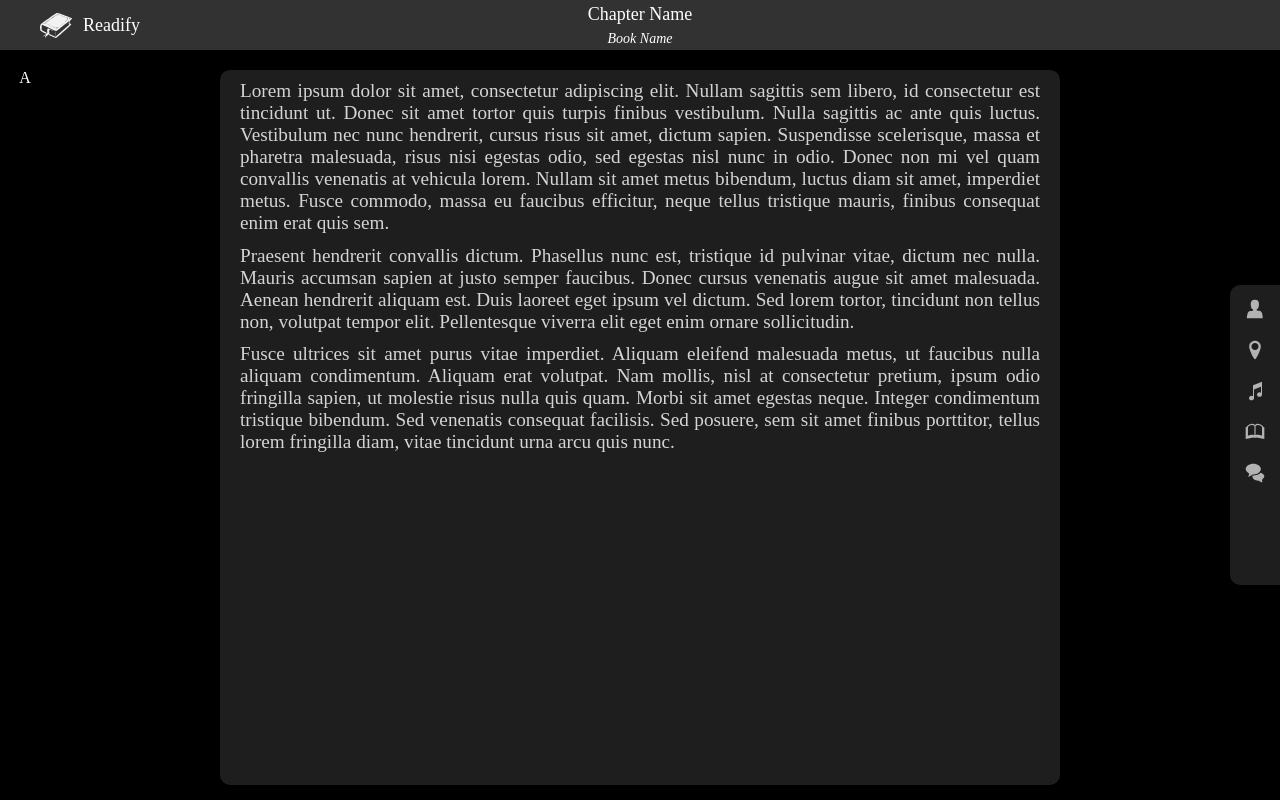
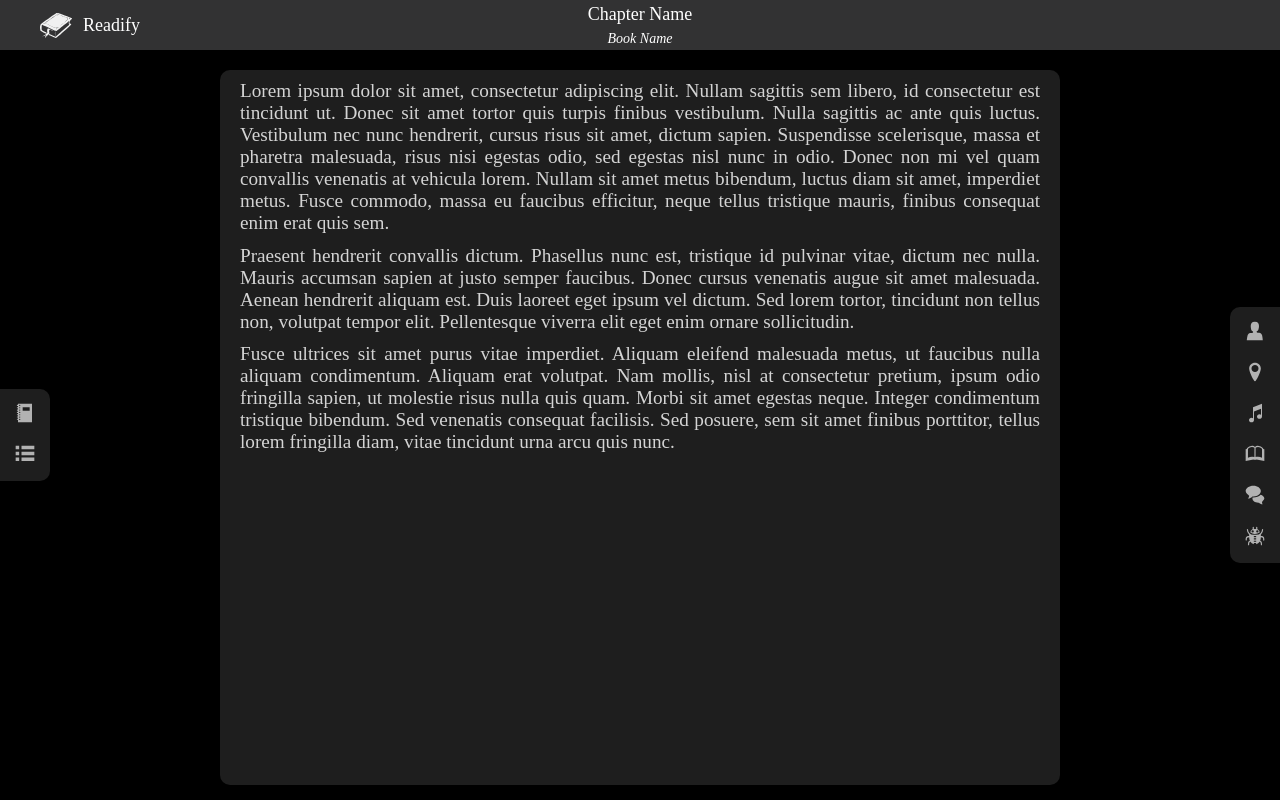
Before and after one commit to Zendrians/ER-Reader, a React (Vite) app: page / in a window 1280 px wide. Built offline with nearby package versions, Linux system fonts and the light colour scheme.

Commit message:
Add & refactor bars

```diff
--- /dev/null
+++ b/src/assets/reactSvg/BugIcon.tsx
@@ -0,0 +1,24 @@
+import React from "react";
+
+const BugIcon: React.FC = () => {
+  return (
+    <svg
+      xmlns="http://www.w3.org/2000/svg"
+      width="28"
+      height="28"
+      fill="none"
+      viewBox="0 0 28 28"
+    >
+      <path
+        fill="#B2B2B2"
+        d="M14 11.901a8.861 8.861 0 004.553-1.317.36.36 0 00.115-.267l-.001-.027a3.4 3.4 0 00-2.078-2.942c-.16-.059-.256-.187-.256-.339V5.25a.584.584 0 00-1.166 0v1.4a.35.35 0 01-.35.35h-1.634a.35.35 0 01-.35-.35v-1.4a.584.584 0 00-1.166 0V7a.35.35 0 01-.231.314 3.406 3.406 0 00-2.103 2.968v.034c0 .119.059.225.15.288a6.821 6.821 0 004.54 1.295L14 11.9zm2.333-3.733a1.167 1.167 0 110 2.334 1.167 1.167 0 010-2.334zm-4.666 0a1.167 1.167 0 11-.001 2.334 1.167 1.167 0 010-2.334z"
+      ></path>
+      <path
+        fill="currentColor"
+        d="M19.833 14.001v-1.166a7.23 7.23 0 002.334-5.247A.584.584 0 1021 7.584a5.302 5.302 0 01-1.29 3.39 5.574 5.574 0 01-4.163 1.86h-3.029l-.087.002a5.573 5.573 0 01-4.155-1.85A5.297 5.297 0 017 7.6a.584.584 0 10-1.167-.004 7.224 7.224 0 002.329 5.234l.005 1.171c-3.5.07-3.5 1.657-3.5 4.049a.584.584 0 001.166 0c0-2.007 0-2.8 2.334-2.882.036 1.295.286 2.521.714 3.659-.447.007-.812.205-1.1.483a4.5 4.5 0 00-.829 2.615c0 .234.018.464.052.688L7 22.75a.584.584 0 001.167 0v-.163a3.817 3.817 0 01.454-2.445c.192-.178.467-.3.77-.309a4.436 4.436 0 003.422 2.332l.02-1.165h2.334v1.167a4.43 4.43 0 003.43-2.31c.014-.024.017-.024.02-.024.297 0 .568.111.774.293.306.54.488 1.184.488 1.873 0 .207-.017.41-.048.609l.002.141a.583.583 0 001.167 0v-.163a4.52 4.52 0 00-.791-3.269 2.147 2.147 0 00-1.05-.544c.392-1.07.642-2.304.674-3.593 2.334-.014 2.334.826 2.334 2.867a.583.583 0 001.166 0c0-2.368 0-3.955-3.5-4.048v.001zm-4.666 5.833h-2.334v-1.166h2.334v1.166zm0-2.333h-2.334v-1.167h2.334v1.167zm0-2.333h-2.334V14h2.334v1.167z"
+      ></path>
+    </svg>
+  );
+}
+
+export default BugIcon;
--- /dev/null
+++ b/src/assets/reactSvg/ListIcon.tsx
@@ -0,0 +1,20 @@
+import React from "react";
+
+const ListIcon: React.FC = () => {
+  return (
+    <svg
+      xmlns="http://www.w3.org/2000/svg"
+      width="28"
+      height="28"
+      fill="none"
+      viewBox="0 0 28 28"
+    >
+      <path
+        fill="currentColor"
+        d="M4.667 5.833h3.5v3.5h-3.5v-3.5zM4.667 11.667h3.5v3.5h-3.5v-3.5zM4.667 17.5h3.5V21h-3.5v-3.5zM10.5 5.833h12.833v3.5H10.5v-3.5zM10.5 11.667h12.833v3.5H10.5v-3.5zM10.5 17.5h12.833V21H10.5v-3.5z"
+      ></path>
+    </svg>
+  );
+};
+
+export default ListIcon;
--- /dev/null
+++ b/src/assets/reactSvg/NoteBookIcon.tsx
@@ -0,0 +1,20 @@
+import React from "react";
+
+const NoteBookIcon: React.FC = () => {
+  return (
+    <svg
+      xmlns="http://www.w3.org/2000/svg"
+      width="28"
+      height="28"
+      fill="none"
+      viewBox="0 0 28 28"
+    >
+      <path
+        fill="currentColor"
+        d="M7.002 4.667v1.166h-.606a.56.56 0 00-.56.56.56.56 0 00.558.607h.608v1.167h-.606a.56.56 0 00-.56.56.56.56 0 00.558.607h.608V10.5h-.606a.56.56 0 00-.56.56.56.56 0 00.558.607h.608v1.166h-.606a.56.56 0 00-.56.56.56.56 0 00.558.607h.608v1.167h-.606a.56.56 0 000 1.12h.606v1.166h-.606a.56.56 0 000 1.12h.606v1.167h-.606a.56.56 0 000 1.12h.606v2.333h14V4.667h-14zM8.752 21a.584.584 0 110-1.167.584.584 0 010 1.167zm0-2.333a.584.584 0 110-1.168.584.584 0 010 1.168zm0-2.334a.584.584 0 110-1.167.584.584 0 010 1.167zm0-2.333a.584.584 0 110-1.167.584.584 0 010 1.167zm0-2.333a.584.584 0 110-1.168.584.584 0 010 1.168zm0-2.334a.584.584 0 110-1.167.584.584 0 010 1.167zm0-2.333a.584.584 0 110-1.167.584.584 0 010 1.167zm9.917 4.667h-7v-3.5h7v3.5z"
+      ></path>
+    </svg>
+  );
+}
+
+export default NoteBookIcon;
--- /dev/null
+++ b/src/modules/Reader/components/readerFeaturesBar/ReaderFeaturesBar.tsx
@@ -0,0 +1,35 @@
+import React from "react";
+import PanelIcon from "../../../Shared/components/panelIcon/PanelIcon";
+import CharacterIcon from "../../../../assets/reactSvg/CharacterIcon";
+import LocationIcon from "../../../../assets/reactSvg/LocationIcon";
+import MusicIcon from "../../../../assets/reactSvg/MusicIcon";
+import OpenBookIcon from "../../../../assets/reactSvg/OpenBookIcon";
+import ChatBubbleIcon from "../../../../assets/reactSvg/ChatBubbleIcon";
+import BugIcon from "../../../../assets/reactSvg/BugIcon";
+
+const ReaderFeaturesBar: React.FC = () => {
+  return (
+    <React.Fragment>
+      <PanelIcon>
+        <CharacterIcon />
+      </PanelIcon>
+      <PanelIcon>
+        <LocationIcon />
+      </PanelIcon>
+      <PanelIcon>
+        <MusicIcon />
+      </PanelIcon>
+      <PanelIcon>
+        <OpenBookIcon />
+      </PanelIcon>
+      <PanelIcon>
+        <ChatBubbleIcon />
+      </PanelIcon>
+      <PanelIcon>
+        <BugIcon />
+      </PanelIcon>
+    </React.Fragment>
+  );
+};
+
+export default ReaderFeaturesBar;
--- /dev/null
+++ b/src/modules/Reader/components/readerInfoBar/ReaderInfoBar.tsx
@@ -0,0 +1,19 @@
+import React from "react";
+import PanelIcon from "../../../Shared/components/panelIcon/PanelIcon";
+import NoteBookIcon from "../../../../assets/reactSvg/NoteBookIcon";
+import ListIcon from "../../../../assets/reactSvg/ListIcon";
+
+const ReaderInfoBar: React.FC = () => {
+  return (
+    <React.Fragment>
+      <PanelIcon>
+        <NoteBookIcon />
+      </PanelIcon>
+      <PanelIcon>
+        <ListIcon />
+      </PanelIcon>
+    </React.Fragment>
+  );
+};
+
+export default ReaderInfoBar;
--- a/src/modules/Reader/components/readerMainArea/ReaderMainArea.css
+++ b/src/modules/Reader/components/readerMainArea/ReaderMainArea.css
@@ -22,7 +22,7 @@
     line-height: 1.15;
 }
 
-.readerMainArea__righSidePanelContainer {
+.readerMainArea__sidePanelContainer {
     display: flex;
     align-content: center;
     flex-wrap: wrap;
--- a/src/modules/Reader/components/readerMainArea/ReaderMainArea.tsx
+++ b/src/modules/Reader/components/readerMainArea/ReaderMainArea.tsx
@@ -1,11 +1,17 @@
 import React from "react";
 import "./ReaderMainArea.css";
 import SelectionCorner from "../../../Shared/components/rightSidePanel/SelectionCorner";
+import ReaderFeaturesBar from "../readerFeaturesBar/ReaderFeaturesBar";
+import ReaderInfoBar from "../readerInfoBar/ReaderInfoBar";
 
 const ReaderMainArea: React.FC = () => {
   return (
     <section className="readerMainArea">
-      <div>A</div>
+      <div className="readerMainArea__sidePanelContainer">
+        <SelectionCorner orientation="right">
+          <ReaderInfoBar />
+        </SelectionCorner>
+      </div>
       <div className="readerMainArea__readingPanel">
         <p>
           Lorem ipsum dolor sit amet, consectetur adipiscing elit. Nullam
@@ -37,8 +43,10 @@ const ReaderMainArea: React.FC = () => {
           tellus lorem fringilla diam, vitae tincidunt urna arcu quis nunc.
         </p>
       </div>
-      <div className="readerMainArea__righSidePanelContainer">
-        <SelectionCorner />
+      <div className="readerMainArea__sidePanelContainer">
+        <SelectionCorner orientation="left">
+          <ReaderFeaturesBar />
+        </SelectionCorner>
       </div>
     </section>
   );
--- a/src/modules/Shared/components/rightSidePanel/SelectionCorner.css
+++ b/src/modules/Shared/components/rightSidePanel/SelectionCorner.css
@@ -1,15 +1,24 @@
-.rightSidePanel {
+.selectionCorner {
   display: flex;
   flex-direction: column;
   justify-items: center;
   align-items: center;
   padding: 10px;
   row-gap: 10px;
-  height: 300px;
   width: 50px;
   background-color: var(--shallow-background-color);
+}
+
+.selectionCorner--left {
   border-radius: 10px 0 0 10px;
   -webkit-box-shadow: -10px 10px 6px -10px rgba(0, 0, 0, 0.6);
   -moz-box-shadow: -10px 10px 6px -10px rgba(0, 0, 0, 0.6);
   box-shadow: -10px 10px 6px -10px rgba(0, 0, 0, 0.6);
 }
+
+.selectionCorner--right {
+  border-radius: 0 10px 10px 0;
+  -webkit-box-shadow: -10px 10px 6px -10px rgba(0, 0, 0, 0.6);
+  -moz-box-shadow: -10px 10px 6px -10px rgba(0, 0, 0, 0.6);
+  box-shadow: -10px 10px 6px -10px rgba(0, 0, 0, 0.6);
+}
--- a/src/modules/Shared/components/rightSidePanel/SelectionCorner.tsx
+++ b/src/modules/Shared/components/rightSidePanel/SelectionCorner.tsx
@@ -1,35 +1,18 @@
-import React from "react";
-import PanelIcon from "../panelIcon/PanelIcon";
-import CharacterIcon from "../../../../assets/reactSvg/CharacterIcon";
-import LocationIcon from "../../../../assets/reactSvg/LocationIcon";
-import MusicIcon from "../../../../assets/reactSvg/MusicIcon";
-import OpenBookIcon from "../../../../assets/reactSvg/OpenBookIcon";
-import ChatBubbleIcon from "../../../../assets/reactSvg/ChatBubbleIcon";
-
+import React, { ReactNode } from "react";
 import "./SelectionCorner.css";
 
-// interface IRightSidePanel {
-//   children: Array<ReactNode>;
-// }
+interface ISelectionCorner {
+  children: ReactNode;
+  orientation: "left" | "right";
+}
 
-const SelectionCorner: React.FC = () => {
+const SelectionCorner: React.FC<ISelectionCorner> = ({
+  orientation,
+  children,
+}) => {
   return (
-    <div className="rightSidePanel">
-      <PanelIcon>
-        <CharacterIcon />
-      </PanelIcon>
-      <PanelIcon>
-        <LocationIcon />
-      </PanelIcon>
-      <PanelIcon>
-        <MusicIcon />
-      </PanelIcon>
-      <PanelIcon>
-        <OpenBookIcon />
-      </PanelIcon>
-      <PanelIcon>
-        <ChatBubbleIcon />
-      </PanelIcon>
+    <div className={`selectionCorner selectionCorner--${orientation}`}>
+      {children}
     </div>
   );
 };
```
